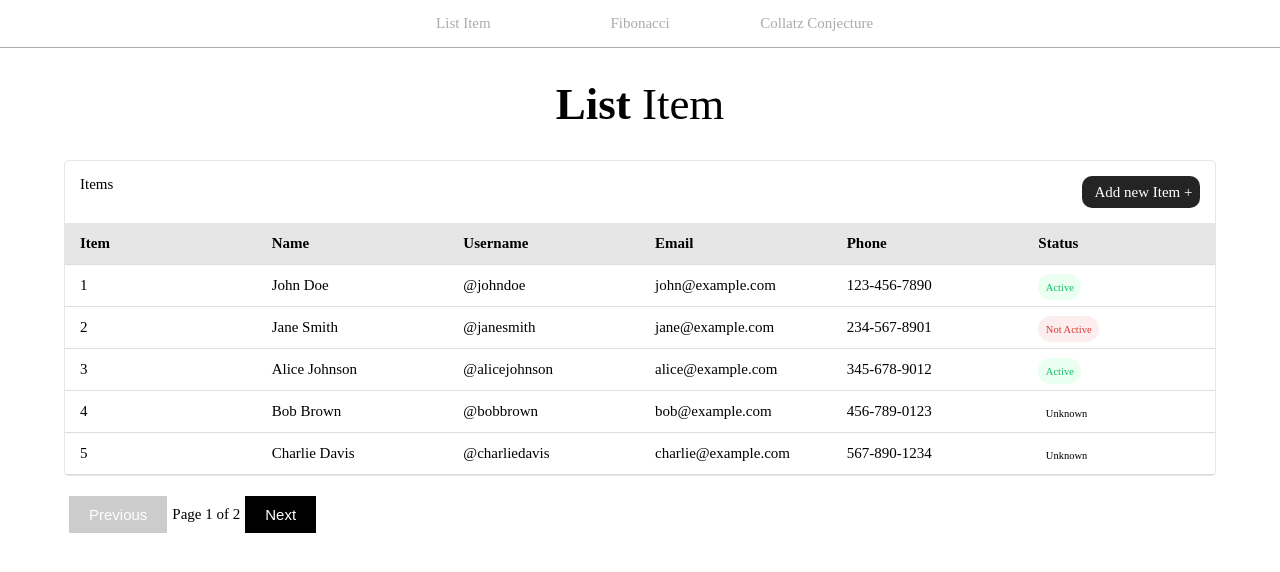
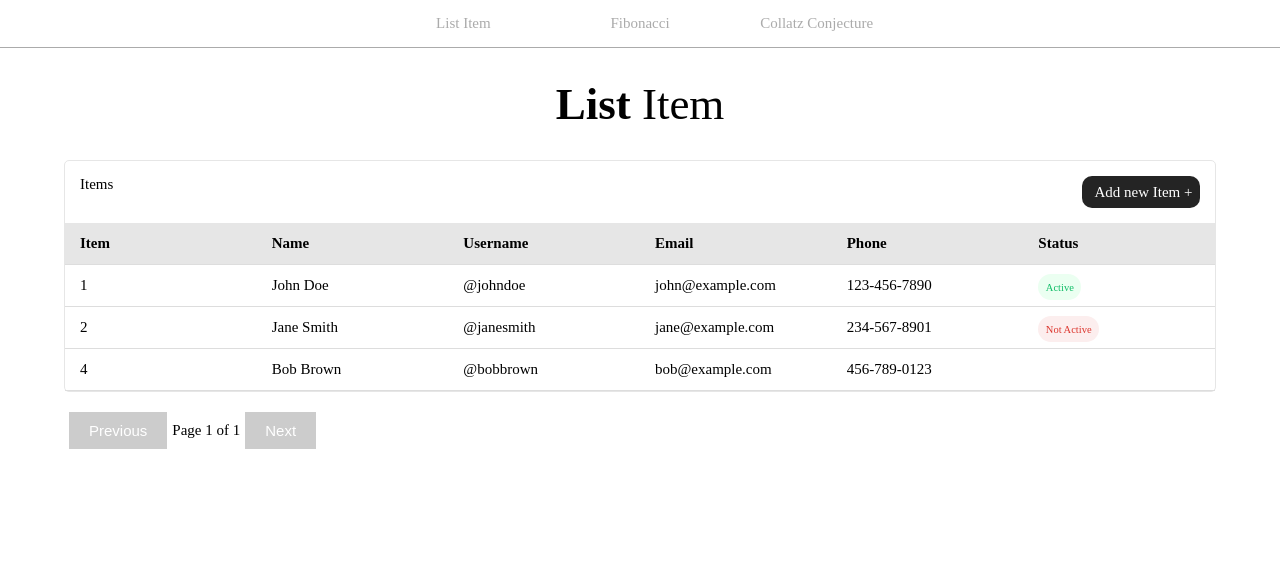
Before and after one commit to Faraz1995/nak-challenge, a React (Vite) app: page / in a window 1280 px wide. Shown: the top 572 px of the page. Built offline with nearby package versions, Linux system fonts and the light colour scheme.

Commit message:
use zustand , and add create and edit mode items

```diff
--- a/src/assets/mockData.ts
+++ b/src/assets/mockData.ts
@@ -2,7 +2,7 @@ import { User } from '../types/users'
 
 export const mockData: User[] = [
   {
-    id: 1,
+    id: '1',
     name: 'John Doe',
     username: 'johndoe',
     email: 'john@example.com',
@@ -10,7 +10,7 @@ export const mockData: User[] = [
     status: 'Active'
   },
   {
-    id: 2,
+    id: '2',
     name: 'Jane Smith',
     username: 'janesmith',
     email: 'jane@example.com',
@@ -18,67 +18,10 @@ export const mockData: User[] = [
     status: 'Not Active'
   },
   {
-    id: 3,
-    name: 'Alice Johnson',
-    username: 'alicejohnson',
-    email: 'alice@example.com',
-    phone: '345-678-9012',
-    status: 'Active'
-  },
-  {
-    id: 4,
+    id: '4',
     name: 'Bob Brown',
     username: 'bobbrown',
     email: 'bob@example.com',
-    phone: '456-789-0123',
-    status: 'Unknown'
-  },
-  {
-    id: 5,
-    name: 'Charlie Davis',
-    username: 'charliedavis',
-    email: 'charlie@example.com',
-    phone: '567-890-1234',
-    status: 'Unknown'
-  },
-  {
-    id: 6,
-    name: 'Diana Evans',
-    username: 'dianaevans',
-    email: 'diana@example.com',
-    phone: '678-901-2345',
-    status: 'Not Active'
-  },
-  {
-    id: 7,
-    name: 'Edward Green',
-    username: 'edwardgreen',
-    email: 'edward@example.com',
-    phone: '789-012-3456',
-    status: 'Active'
-  },
-  {
-    id: 8,
-    name: 'Fiona Harris',
-    username: 'fionaharris',
-    email: 'fiona@example.com',
-    phone: '890-123-4567',
-    status: 'Not Active'
-  },
-  {
-    id: 9,
-    name: 'George Clark',
-    username: 'georgeclark',
-    email: 'george@example.com',
-    phone: '901-234-5678',
-    status: 'Active'
-  },
-  {
-    id: 10,
-    name: 'Hannah Baker',
-    username: 'hannahbaker',
-    email: 'hannah@example.com',
-    phone: '012-345-6789',
-    status: 'Not Active'
+    phone: '456-789-0123'
   }
 ]
--- a/src/pages/Home.tsx
+++ b/src/pages/Home.tsx
@@ -6,23 +6,25 @@ import TableHeader from '../components/table/TableHeader'
 import TableRow from '../components/table/TableRow'
 import TableHead from '../components/table/TableHead'
 import TableCell from '../components/table/TableCell'
-import { mockData } from '../assets/mockData'
 import Pagination from '../components/Pagination'
 import { Link } from 'react-router-dom'
+import { useUserStore } from '../store/useStore'
+import { status } from '../types/users'
 
 const itemsPerPage: number = 5
 
 const Home: React.FC = () => {
   const navigate = useNavigate()
+  const users = useUserStore((state) => state.users)
 
   const [page, setPage] = useState<number>(1)
 
   const indexOfLastItem = page * itemsPerPage
   const indexOfFirstItem = indexOfLastItem - itemsPerPage
 
-  const currentItems = mockData.slice(indexOfFirstItem, indexOfLastItem)
+  const currentItems = users!.slice(indexOfFirstItem, indexOfLastItem)
 
-  const totalPages = Math.ceil(mockData.length / itemsPerPage)
+  const totalPages = Math.ceil(users!.length / itemsPerPage)
 
   const handleNextPage = () => {
     setPage((prev) => Math.min(prev + 1, totalPages))
@@ -32,16 +34,14 @@ const Home: React.FC = () => {
     setPage((prev) => Math.max(prev - 1, 1))
   }
 
-  const statusClassGenerator = (status: string | undefined) => {
+  const statusClassGenerator = (status: status) => {
     switch (status) {
       case 'Active':
         return styles.activeStatus
       case 'Not Active':
         return styles.inActiveStatus
-      case 'Unknown':
+      default:
         return styles.unknwonStatus
-      default:
-        break
     }
   }
 
--- a/src/pages/Item.tsx
+++ b/src/pages/Item.tsx
@@ -2,19 +2,20 @@ import { useEffect } from 'react'
 import { useForm, SubmitHandler } from 'react-hook-form'
 import { css } from '@emotion/react'
 import { yupResolver } from '@hookform/resolvers/yup'
-import { useParams } from 'react-router-dom'
+import { useNavigate, useParams } from 'react-router-dom'
 import styles from './home.module.css'
 import TextInput from '../components/TextInput'
 import { userSchema } from '../types/userSchema'
 import Button from '../components/Button'
 import { mockData } from '../assets/mockData'
+import { useUserStore } from '../store/useStore'
 
 type status = 'Active' | 'Not Active' | null | undefined
 
-const options = [
-  { value: 'Active', label: 'active' },
-  { value: 'Not Active', label: 'not active' }
-]
+// const options = [
+//   { value: 'Active', label: 'active' },
+//   { value: 'Not Active', label: 'not active' }
+// ]
 
 const labelStyle = css`
   display: block;
@@ -24,7 +25,7 @@ const labelStyle = css`
 
 interface IUserFormInputs {
   name: string
-  userName: string
+  username: string
   email: string
   phone: string
   status?: status
@@ -32,10 +33,14 @@ interface IUserFormInputs {
 
 const Item = () => {
   const params = useParams()
+  const users = useUserStore((state) => state.users)
+  const setUsers = useUserStore((state) => state.setUsers)
+  const navigate = useNavigate()
   const {
     register,
     handleSubmit,
     setValue,
+    reset,
     formState: { errors, isValid }
   } = useForm<IUserFormInputs>({
     resolver: yupResolver(userSchema),
@@ -47,11 +52,9 @@ const Item = () => {
       (item) => item.id.toString() === params.id?.toString()
     )
 
-    console.log(editedItem)
-
     if (editedItem) {
       setValue('name', editedItem.name)
-      setValue('userName', editedItem.username)
+      setValue('username', editedItem.username)
       setValue('email', editedItem.email)
       setValue('phone', editedItem.phone)
       setValue('status', editedItem.status)
@@ -59,7 +62,27 @@ const Item = () => {
   }, [params.id, setValue])
 
   const onSubmit: SubmitHandler<IUserFormInputs> = (data) => {
-    console.log(data)
+    if (params.id) {
+      //edit mode
+      const item = users.find((item) => item.id.toString() === params.id?.toString())
+      if (item) {
+        const editedItem = { id: params.id, ...data }
+        const updatedArray = users.map((item) =>
+          item.id === editedItem.id ? editedItem : item
+        )
+        setUsers(updatedArray)
+      }
+      navigate('/')
+    } else {
+      //create mode
+      const newItem = {
+        id: (Number(users[users?.length - 1].id) + 1).toString(),
+        ...data
+      }
+      const newUsers = [...users, newItem]
+      setUsers(newUsers)
+      reset()
+    }
   }
 
   return (
@@ -82,8 +105,8 @@ const Item = () => {
                 name={'username'}
                 label='Username'
                 required={true}
-                register={register('userName')}
-                error={errors.userName}
+                register={register('username')}
+                error={errors.username}
               />
 
               <TextInput
--- /dev/null
+++ b/src/store/useStore.ts
@@ -0,0 +1,13 @@
+import create from 'zustand'
+import { User } from '../types/users'
+import { mockData } from '../assets/mockData'
+
+interface UserState {
+  users: User[]
+  setUsers: (newUser: User[]) => void
+}
+
+export const useUserStore = create<UserState>((set) => ({
+  users: mockData,
+  setUsers: (newUser: User[]) => set({ users: newUser })
+}))
--- a/src/types/userSchema/index.ts
+++ b/src/types/userSchema/index.ts
@@ -1,7 +1,7 @@
 import * as yup from 'yup'
 export const userSchema = yup.object().shape({
   name: yup.string().required('Name is required'),
-  userName: yup
+  username: yup
     .string()
     .required('Username is required')
     .matches(
--- a/src/types/users/index.ts
+++ b/src/types/users/index.ts
@@ -1,7 +1,7 @@
-type status = 'Active' | 'Not Active' | null | undefined
+export type status = 'Active' | 'Not Active' | null | undefined
 
 export interface User {
-  id: number
+  id: string
   name: string
   username: string
   email: string
```
